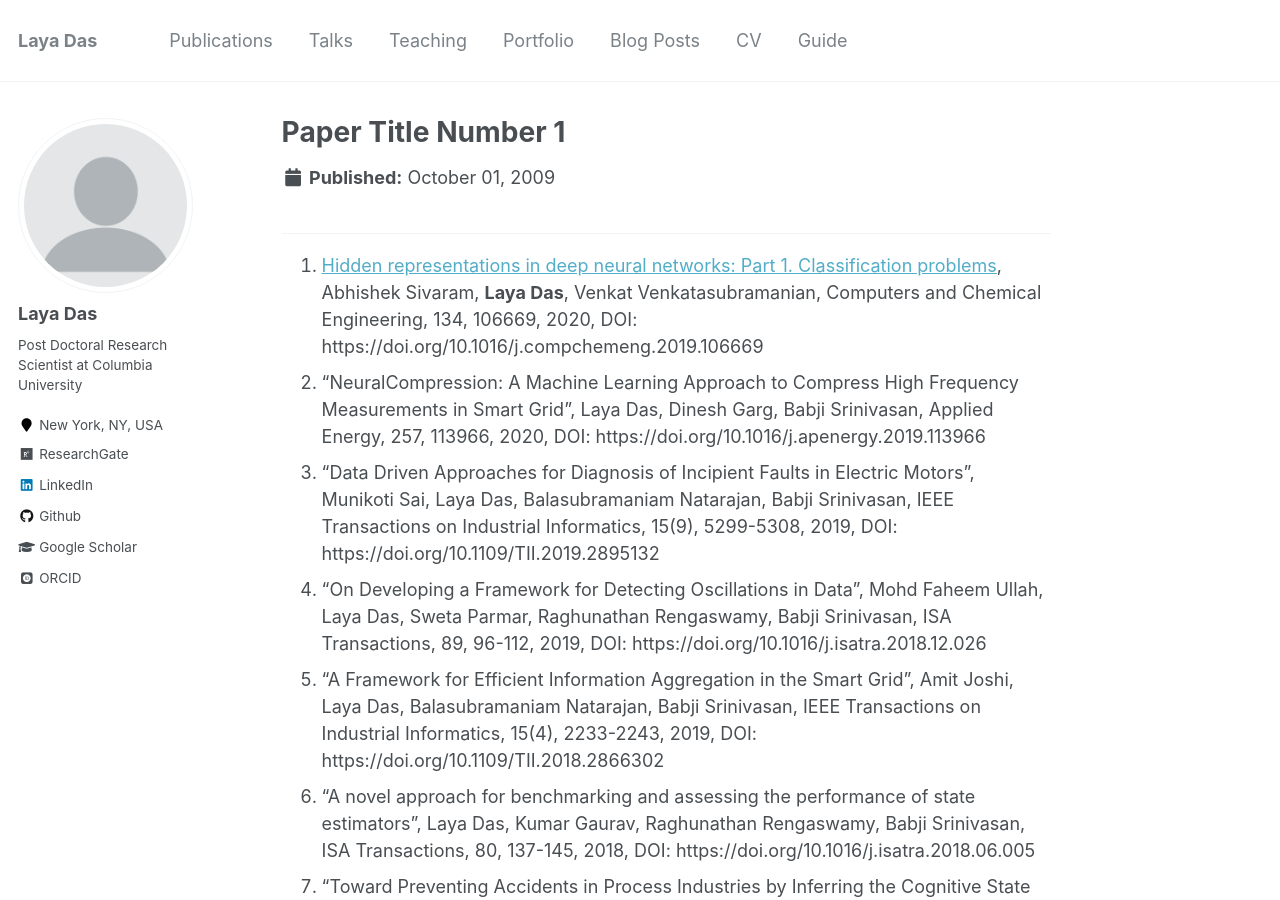
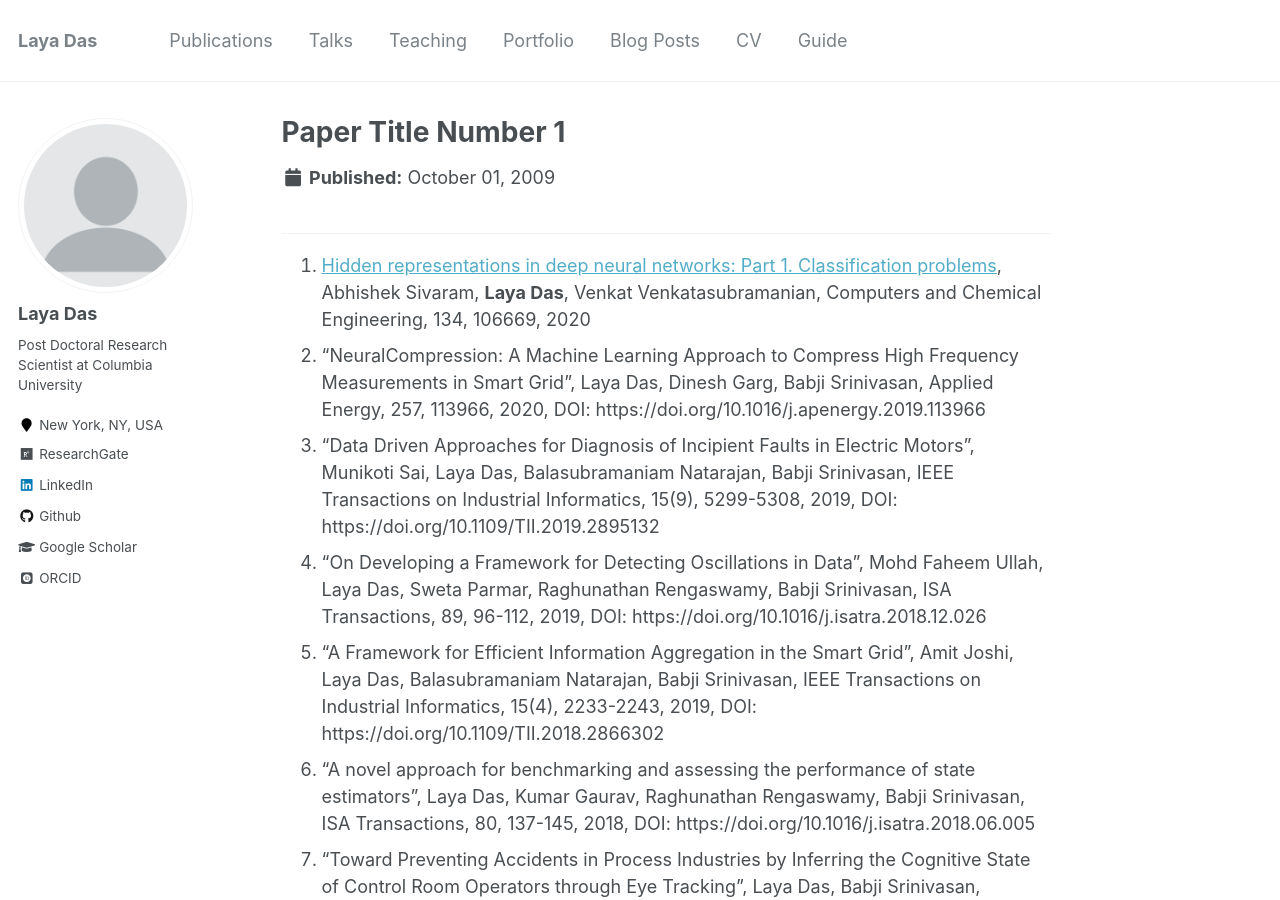
Before and after one commit to layadas/layadas.github.io, a Jekyll site: the page built from _publications/2009-10-01-paper-title-number-1.md, in a window 1280 px wide and 900 px high. Built offline with Jekyll 4.4.1, drawn with Linux system fonts in a browser that asks for light colours; some web fonts are replaced.

Commit message:
Update 2009-10-01-paper-title-number-1.md

```diff
--- a/_publications/2009-10-01-paper-title-number-1.md
+++ b/_publications/2009-10-01-paper-title-number-1.md
@@ -1,6 +1,7 @@
 ---
-11.	[Hidden representations in deep neural networks: Part 1. Classification problems](https://www.sciencedirect.com/science/article/pii/S0098135419306878), Abhishek Sivaram, **Laya Das**, Venkat Venkatasubramanian, Computers and Chemical Engineering, 134, 106669, 2020, DOI: https://doi.org/10.1016/j.compchemeng.2019.106669
-9.	“NeuralCompression: A Machine Learning Approach to Compress High Frequency Measurements in Smart Grid”, Laya Das, Dinesh Garg, Babji Srinivasan, Applied Energy, 257, 113966, 2020, DOI: https://doi.org/10.1016/j.apenergy.2019.113966
+11.	[Hidden representations in deep neural networks: Part 1. Classification problems](https://doi.org/10.1016/j.compchemeng.2019.106669),
+Abhishek Sivaram, **Laya Das**, Venkat Venkatasubramanian, Computers and Chemical Engineering, 134, 106669, 2020
+10.	“NeuralCompression: A Machine Learning Approach to Compress High Frequency Measurements in Smart Grid”, Laya Das, Dinesh Garg, Babji Srinivasan, Applied Energy, 257, 113966, 2020, DOI: https://doi.org/10.1016/j.apenergy.2019.113966
 3.	“Data Driven Approaches for Diagnosis of Incipient Faults in Electric Motors”, Munikoti Sai, Laya Das, Balasubramaniam Natarajan, Babji Srinivasan, IEEE Transactions on Industrial Informatics, 15(9), 5299-5308, 2019, DOI: https://doi.org/10.1109/TII.2019.2895132
 4.	“On Developing a Framework for Detecting Oscillations in Data”, Mohd Faheem Ullah, Laya Das, Sweta Parmar, Raghunathan Rengaswamy, Babji Srinivasan, ISA Transactions, 89, 96-112, 2019, DOI: https://doi.org/10.1016/j.isatra.2018.12.026
 5.	“A Framework for Efficient Information Aggregation in the Smart Grid”, Amit Joshi, Laya Das, Balasubramaniam Natarajan, Babji Srinivasan, IEEE Transactions on Industrial Informatics, 15(4), 2233-2243, 2019, DOI: https://doi.org/10.1109/TII.2018.2866302
```
